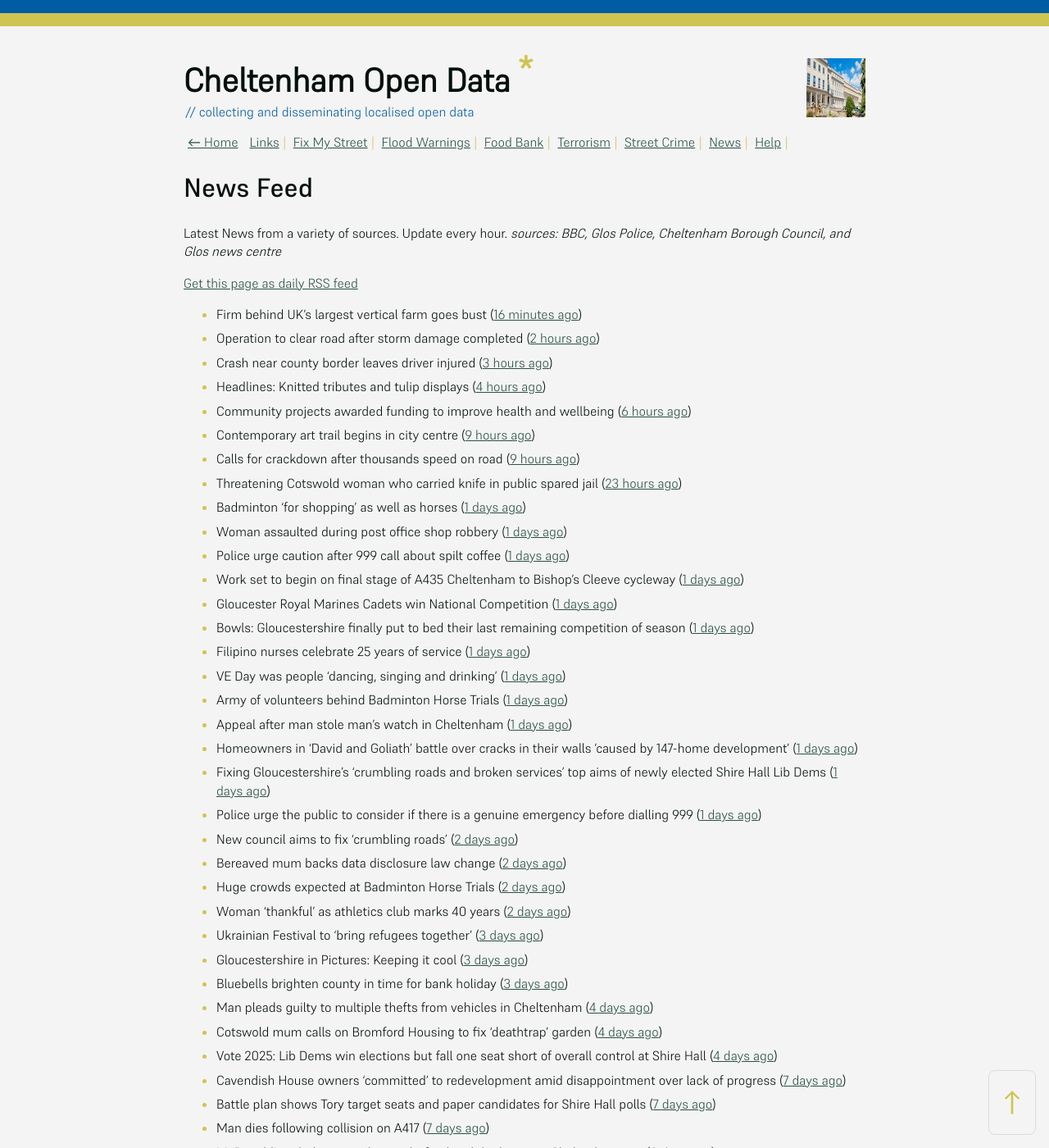
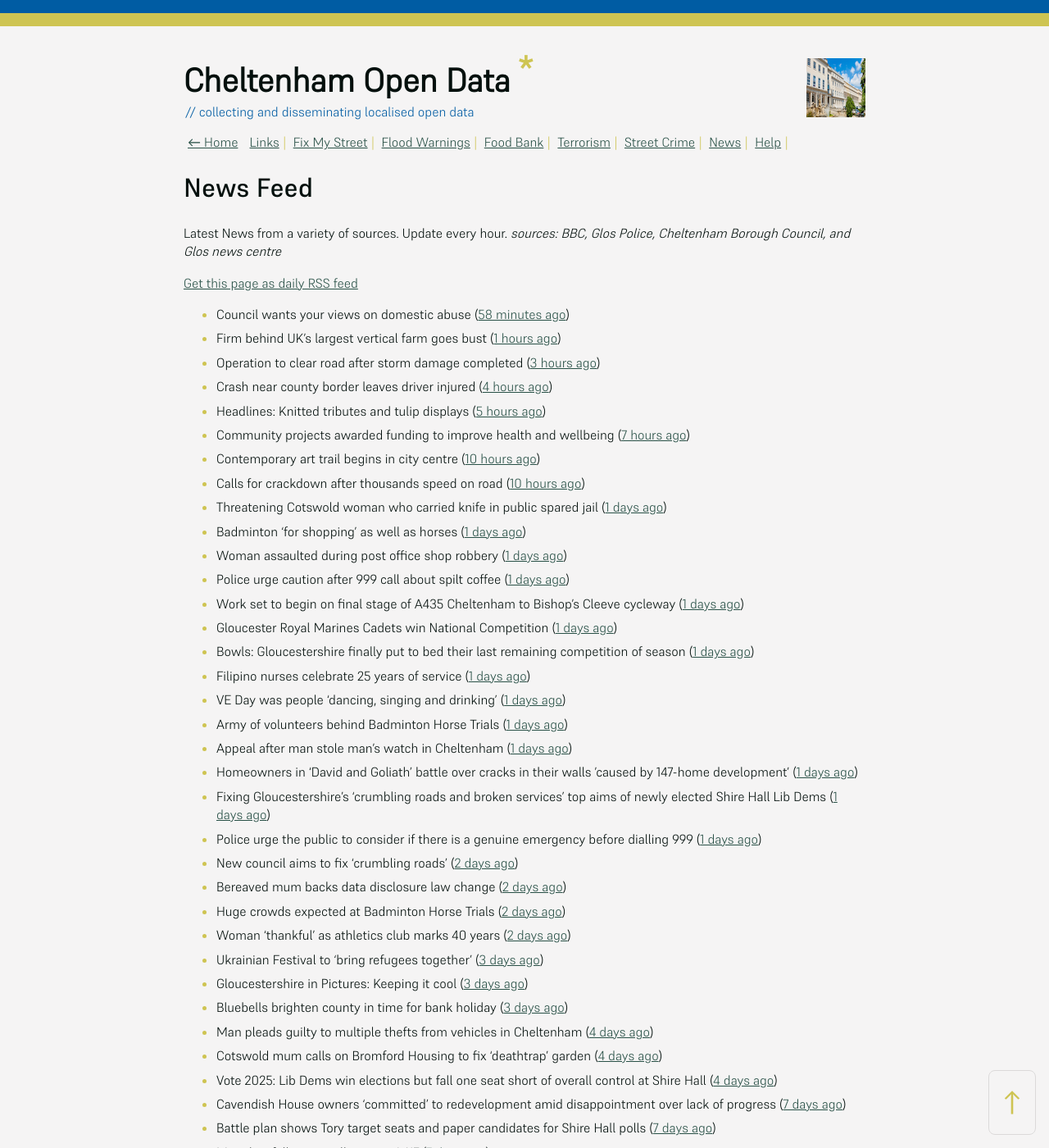
Before and after one commit to mat-0/cheltenham-open-data, a Jekyll site: the page built from _pages/news.md, in a window 1280 px wide and 1400 px high. Shown: the whole window at 82% size. Built offline with Jekyll 4.4.1, drawn with Linux system fonts in a browser that asks for light colours; some of the changed text lies outside the part shown.

Commit message:
Updated 2025-05-07 15:58:04

```diff
--- a/_pages/news.md
+++ b/_pages/news.md
@@ -12,14 +12,15 @@ _sources: BBC, Glos Police, Cheltenham Borough Council, and Glos news centre_
 [Get this page as daily RSS feed](/daily.rss)
 
 <!-- news_marker starts -->
-- Firm behind UK's largest vertical farm goes bust ([16 minutes ago](https://www.bbc.com/news/articles/c9qwq5245zvo))
-- Operation to clear road after storm damage completed ([2 hours ago](https://www.bbc.com/news/articles/cp91d93kv7vo))
-- Crash near county border leaves driver injured ([3 hours ago](https://www.bbc.com/news/articles/cd7v7z98xvwo))
-- Headlines: Knitted tributes and tulip displays ([4 hours ago](https://www.bbc.com/news/articles/cvg7gd25ev2o))
-- Community projects awarded funding to improve health and wellbeing ([6 hours ago](https://www.cheltenham.gov.uk/news/article/3006/community_projects_awarded_funding_to_improve_health_and_wellbeing))
-- Contemporary art trail begins in city centre ([9 hours ago](https://www.bbc.com/news/articles/cdrg7pjg8pvo))
-- Calls for crackdown after thousands speed on road ([9 hours ago](https://www.bbc.com/news/articles/cj454v1qzrxo))
-- Threatening Cotswold woman who carried knife in public spared jail ([23 hours ago](https://gloucesternewscentre.co.uk/threatening-cotswold-woman-who-carried-knife-in-public-spared-jail/))
+- Council wants your views on domestic abuse ([58 minutes ago](https://gloucesternewscentre.co.uk/council-wants-your-views-on-domestic-abuse/))
+- Firm behind UK's largest vertical farm goes bust ([1 hours ago](https://www.bbc.com/news/articles/c9qwq5245zvo))
+- Operation to clear road after storm damage completed ([3 hours ago](https://www.bbc.com/news/articles/cp91d93kv7vo))
+- Crash near county border leaves driver injured ([4 hours ago](https://www.bbc.com/news/articles/cd7v7z98xvwo))
+- Headlines: Knitted tributes and tulip displays ([5 hours ago](https://www.bbc.com/news/articles/cvg7gd25ev2o))
+- Community projects awarded funding to improve health and wellbeing ([7 hours ago](https://www.cheltenham.gov.uk/news/article/3006/community_projects_awarded_funding_to_improve_health_and_wellbeing))
+- Contemporary art trail begins in city centre ([10 hours ago](https://www.bbc.com/news/articles/cdrg7pjg8pvo))
+- Calls for crackdown after thousands speed on road ([10 hours ago](https://www.bbc.com/news/articles/cj454v1qzrxo))
+- Threatening Cotswold woman who carried knife in public spared jail ([1 days ago](https://gloucesternewscentre.co.uk/threatening-cotswold-woman-who-carried-knife-in-public-spared-jail/))
 - Badminton 'for shopping' as well as horses ([1 days ago](https://www.bbc.com/news/articles/cqx4nl0w8x4o))
 - Woman assaulted during post office shop robbery ([1 days ago](https://www.bbc.com/news/articles/cj454xw4qryo))
 - Police urge caution after 999 call about spilt coffee ([1 days ago](https://www.bbc.com/news/articles/c4g9ng7z94jo))
```
Also changed, not shown: other parts of _pages/news.md (+4 -5 lines), _data/flood.json (+5 -69 lines), _pages/fix-my-street.md (+8 -8 lines), index.md (+1 -1 lines).
